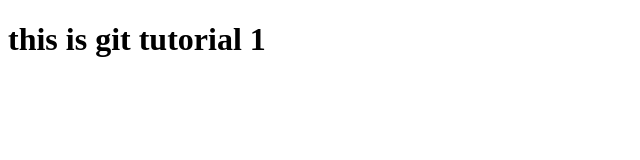
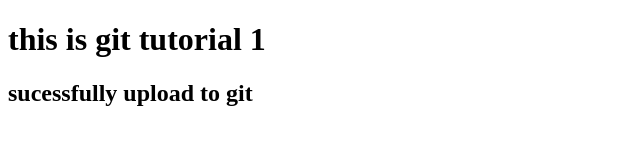
Before and after one commit to sunil2982/htmldocs, a plain HTML site: page index.html in a window 1280 px wide. Shown: the whole page, without its empty margins (0-640 px from the left). Drawn offline with Linux system fonts and the light colour scheme.

Commit message:
second comit

```diff
--- a/index.html
+++ b/index.html
@@ -8,5 +8,6 @@
 </head>
 <body>
     <h1>this is git tutorial 1</h1>
+    <h2>sucessfully upload to git</h2>
 </body>
 </html>
```
